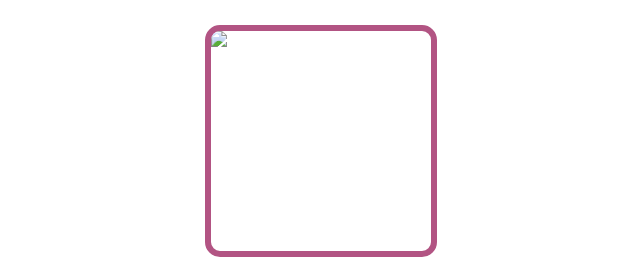
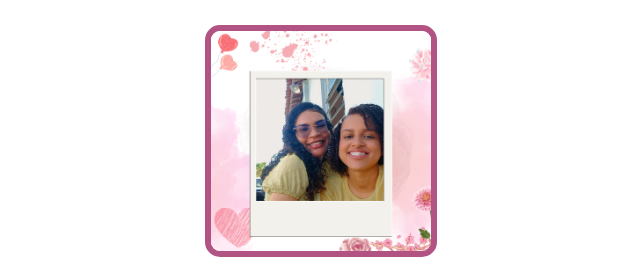
Before and after one commit to strong-finance022/new20year, a plain HTML site: page index.html in a window 1280 px wide. Shown: the top 274 px of the page, without its empty margins (319-959 px from the left). Drawn offline with Linux system fonts and the light colour scheme.

Commit message:
Update index.html

```diff
--- a/index.html
+++ b/index.html
@@ -122,9 +122,9 @@
     <script>
         // Função do slider de imagens
         const images = [
-            "fotos/praia (1).png",
-            "fotos/praia (4).png",
-            "fotos/praia (2).png"
+            "praia (1).png",
+            "praia (4).png",
+            "praia (2).png"
         ];
 
         let index = 0;
```
